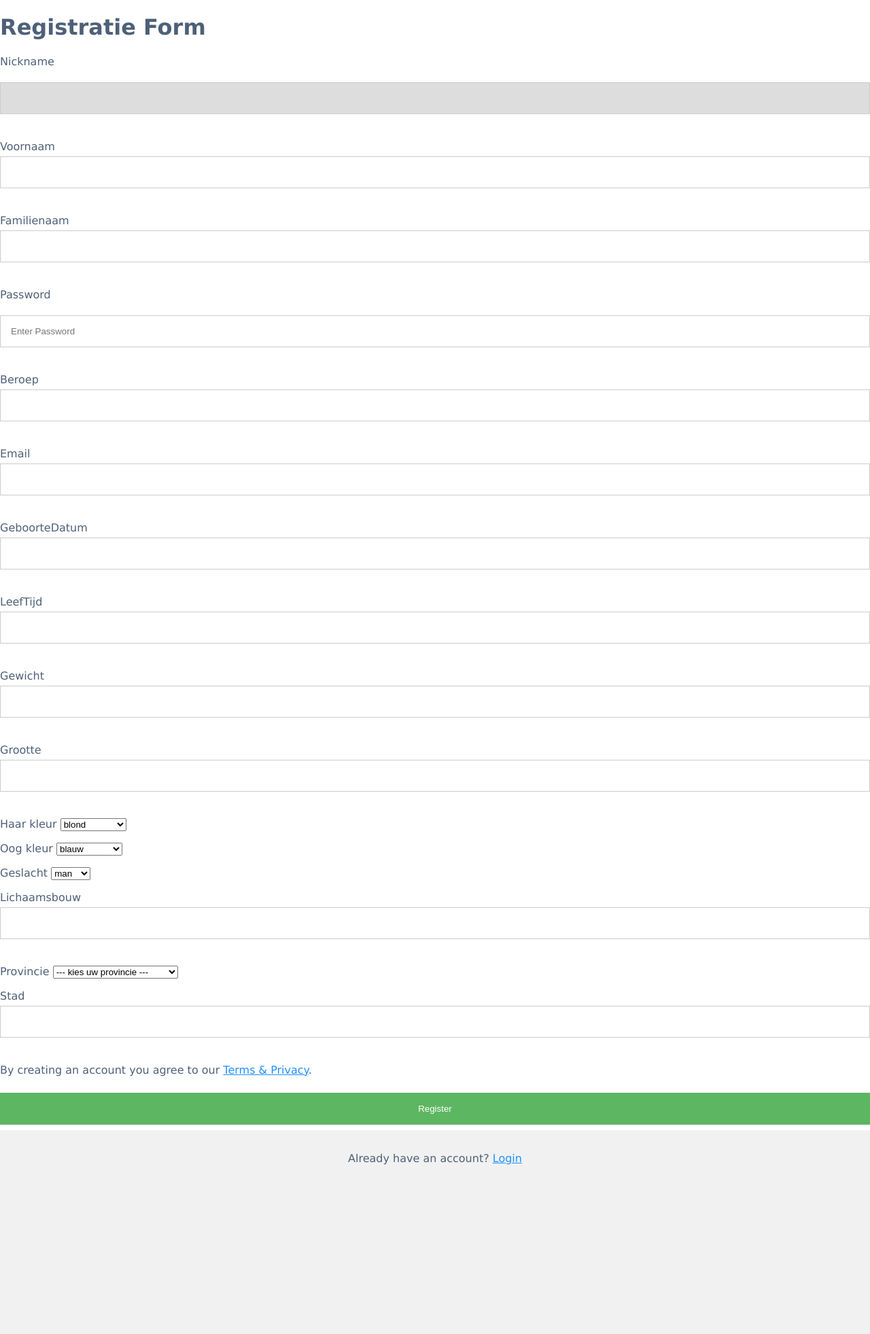
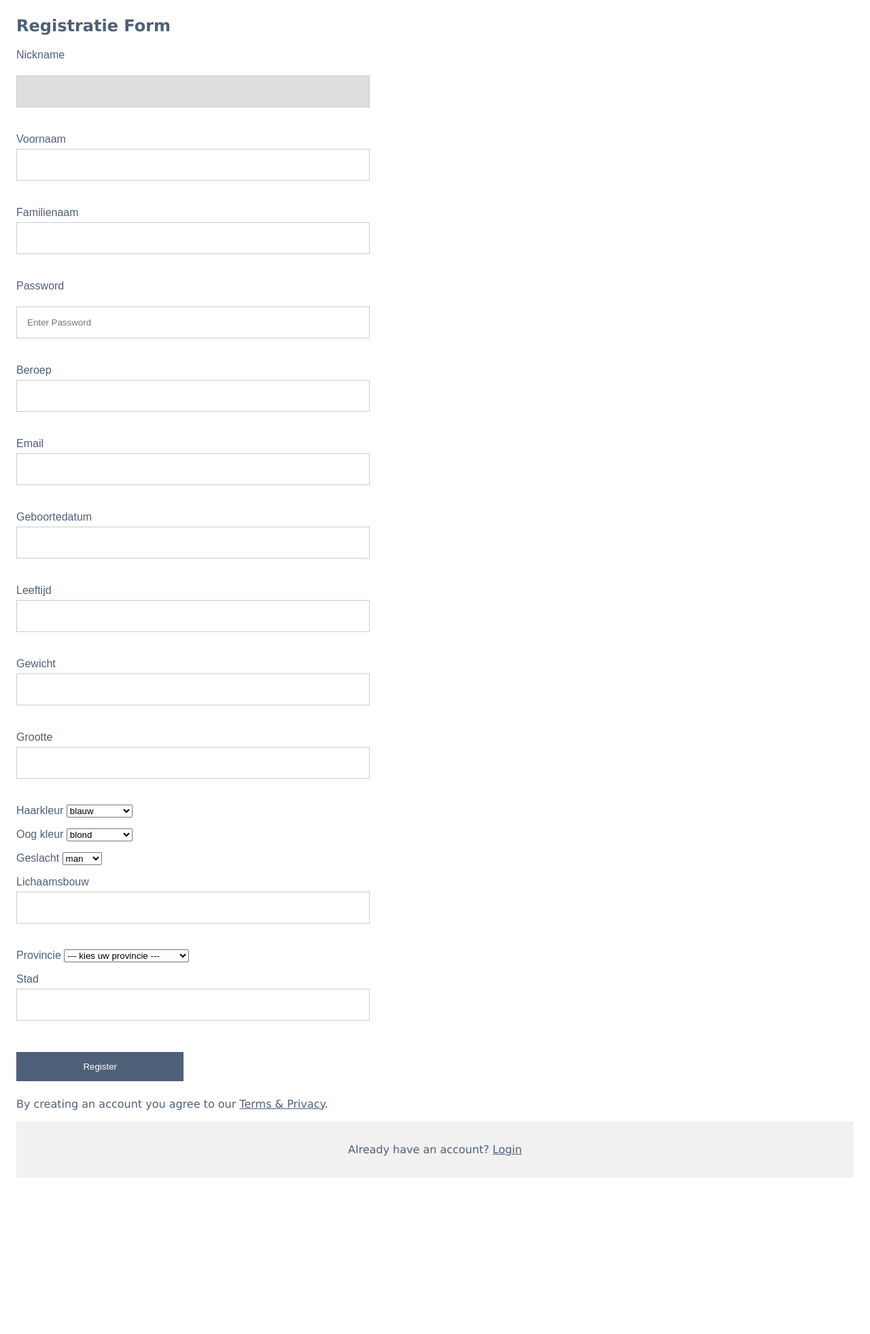
Before and after one commit to Orhon/FlexiDating, a PHP site: page /registratie.html in a window 1280 px wide. Shown: the whole page at 68% size. After the commit the page ends 1733 px from the top, so only its background shows below. Run offline with PHP 8.4, Linux system fonts and the light colour scheme.

Commit message:
aanpassingen in index en registratie naar css

```diff
--- a/css/main_css.css
+++ b/css/main_css.css
@@ -10,26 +10,27 @@ body, html {
     height: 100%;
 }
 
-
-img {
-   border: none;
-   /*float: left;
-   margin: 0 1.25em 0.5em 0;*/
-}
-
-/* Responsive Image */
-.responsive {
-    width: 100%;
-    height: auto;
+section {
+	margin: 1.5em;
 }
 
 
-.container {
+
+/**** HEADER ****/
+header {
+	background: #4e6078;
+    padding-top: 0.6em;
+	padding-bottom: 2.5em;
+    font-size: 15px;
+    color: white;
+}
+/* box voor afbeelding */
+.box {
     width: 100%;
     height: 300px;
 }
 
-.image-container {
+.image-box {
     position: relative;
     margin: 0 auto;
     background: url(../img/flexidatingBanner.jpg) no-repeat center center;
@@ -38,29 +39,18 @@ img {
     width: 100%;
     height: 100%;
 }
-/*
-.wrapper {
-	width:1000px;
-	margin: 0 auto;
-	padding:0;
-	outline:none;
-	border:none;
-}
-*/
-
-/**** HEADER ****/
-header {
-	background: #4e6078;
-	padding: 15em 2em;
-    font-size: 15px;
-    color: white;
+/* Responsive Image */
+.responsive {
+    width: 100%;
+    height: auto;
 }
 
-header h1 {
+
+/**** FORM ****/
+form {
+	width: 520px;
 	font-family:Arial, Helvetica, sans-serif;
-	font-size:4em;
-	color: white;
-	margin:0.25em 0;
+	font-size:1em;
 }
 
 
@@ -157,7 +148,7 @@ button {
     margin: 8px 0;
     border: none;
     cursor: pointer;
-    width: 100%;
+    width: 20%;
 }
 
 button:hover {
@@ -327,25 +314,10 @@ margin-bottom:
 25px;
 }
 
-/* Set a style for the submit button */
-.registerbtn {
-    background-color: #4CAF50;
-    color: white;
-    padding: 16px 20px;
-    margin: 8px 0;
-    border: none;
-    cursor: pointer;
-    width: 100%;
-    opacity: 0.9;
-}
-
-.registerbtn:hover {
-    opacity: 1;
-}
 
 /* Add a blue text color to links */
 a {
-    color: dodgerblue;
+    color: #4e6078;
 }
 
 /* Set a grey background color and center the text of the "sign in" section */
--- a/registratie.html
+++ b/registratie.html
@@ -8,6 +8,7 @@
 <script src="RegistratieValidatie.js"></script>
 </head>
 <body onload="document.registratie.nickname.focus();">
+<section>
 <h1>Registratie Form</h1>
 <form name='registratie' onSubmit="return formValidation();">
 
@@ -24,10 +25,10 @@
     <label for="email">Email</label><input type="text" name="email" id="email"/>
     </p>
     <p>
-    <label for="geboorteDatum">GeboorteDatum </label><input type="text" name="geboorteDatum" id="geboorteDatum">
+    <label for="geboorteDatum">Geboortedatum </label><input type="text" name="geboorteDatum" id="geboorteDatum">
     </p>
     <p>
-    <label for="leefTijd">LeefTijd </label><input type="text" name="leefTijd" id="leefTijd">
+    <label for="leefTijd">Leeftijd </label><input type="text" name="leefTijd" id="leefTijd">
     </p>
     <p>
     <label for="gewicht">Gewicht</label><input type="text" name="gewicht" id="gewicht">
@@ -36,18 +37,8 @@
     <label for="grootte">Grootte</label><input type="text" name="grootte" id="grootte">
     </p>
     <p>
-    <label for="oogkleur">Haar kleur</label>
+    <label for="oogkleur">Haarkleur</label>
     <select name="oogkleur" >
-            <option value="blond">blond</option>
-            <option value="brunete">brunete</option>
-            <option value="rood">rood</option>
-            <option value="zwart">zwart</option>
-            <option value="andere kleur">andere kleur</option>
-          </select>
-    </p>
-    <p>
-    <label for="haarkleur"> Oog kleur</label>
-    <select name="haarkleur" >
             <option value="blauw">blauw</option>
             <option value="bruin">bruin</option>
             <option value="zwart">zwart</option>
@@ -55,6 +46,15 @@
             <option value="andere kleur">andere kleur</option>
           </select>
     </p>
+    <p>
+    <label for="haarkleur"> Oog kleur</label>
+    <select name="haarkleur" >
+            <option value="blond">blond</option>
+            <option value="brunette">brunete</option>
+            <option value="rood">rood</option>
+            <option value="zwart">zwart</option>
+            <option value="andere kleur">andere kleur</option>
+          </select>
     </p>
     <p>
     <label for="geslacht">Geslacht</label>
@@ -70,12 +70,12 @@
     <label for="provincie">Provincie</label>
     <select name="provincie" id="provincie">
       <option value="">--- kies uw provincie ---</option>
-      <option value="Provincie Vlaams-Brabant">Provincie Vlaams-Brabant</option>
-      <option value="Provincie Henegouwen">Provincie Henegouwen</option>
-      <option value="Provincie Luik">Provincie Luik</option>
-      <option value="Provincie Namen">Provincie Namen</option>
-      <option value="Provincie West-Vlaanderen">Provincie West-Vlaanderen</option>
-      <option value="Provincie Oost-Vlaanderen">Provincie Oost-Vlaanderen</option>
+      <option value="Vlaams-Brabant">Provincie Vlaams-Brabant</option>
+      <option value="Henegouwen">Provincie Henegouwen</option>
+      <option value="Luik">Provincie Luik</option>
+      <option value="Namen">Provincie Namen</option>
+      <option value="West-Vlaanderen">Provincie West-Vlaanderen</option>
+      <option value="Oost-Vlaanderen">Provincie Oost-Vlaanderen</option>
       <option value="Provincie Limburg">Provincie Limburg</option>
       <option value="Provincie Antwerpen">Provincie Antwerpen</option>
       <option value="Provincie Luxemburg">Provincie Luxemburg</option>
@@ -88,19 +88,19 @@
 
 
     </form>
+
+
+    <button type="submit" class="button" onclick="return formValidation();">Register</button>
+
     <p>By creating an account you agree to our <a href="#">Terms & Privacy</a>.</p>
-
-    <button type="submit" class="registerbtn" onclick="return formValidation();">Register</button>
-  </div>
-</form>
   <div class="container signin">
     <p>Already have an account?
-      <a href="login.html">Login</button>
+        <a href="login.html">Login</a>
 
     </p>
   </div>
 
 
-
+</section>
 </body>
 </html>
```
Also changed, not shown: other parts of css/main_css.css (+22 -25 lines), index.html (+4 -13 lines).
